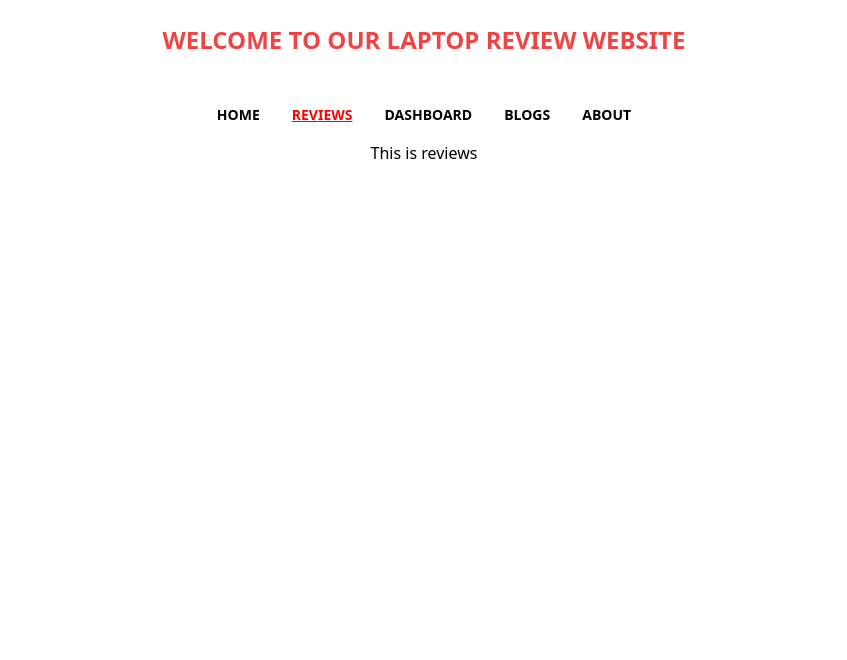
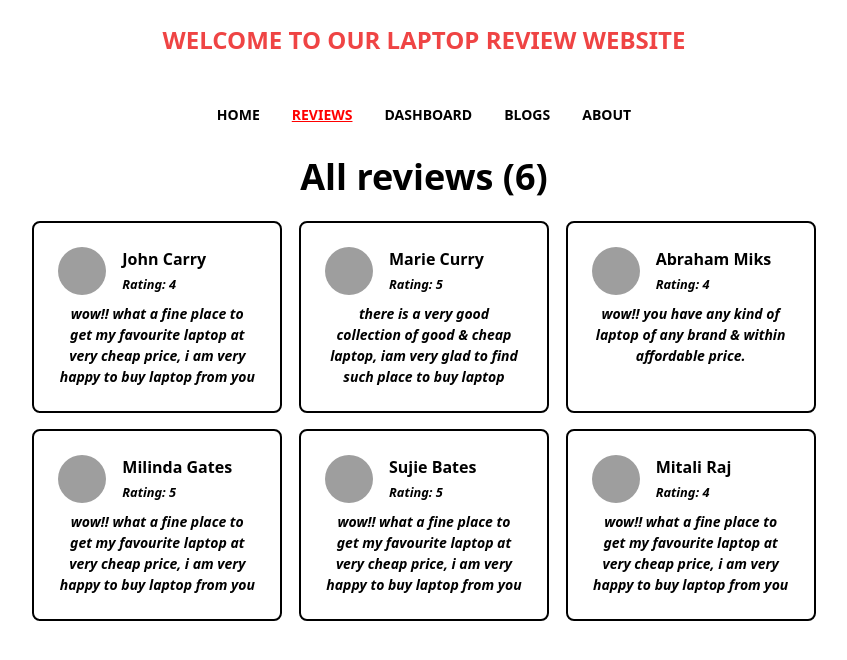
Before and after one commit to 1804011/assignment-9, a React (Create React App) app: page /reviews in a window 1280 px wide. Shown: the top 660 px of the page, without its empty margins (216-1063 px from the left). Built offline with nearby package versions, Linux system fonts and the light colour scheme; grey boxes are pictures that could not be loaded; the HTML template or start-up script is replaced by a standard one.

Commit message:
home & review section done

```diff
--- a/public/reviews.json
+++ b/public/reviews.json
@@ -1,35 +1,41 @@
 [
 	{
+		"id": 1,
 		"name": "john carry",
 		"review": "wow!! what a fine place to get my favourite laptop at very cheap price, i am very happy to buy laptop from you",
 		"rating": 4,
 		"img": "https://cdn.pixabay.com/photo/2014/07/09/10/04/man-388104_1280.jpg"
 	},
 	{
+		"id": 2,
 		"name": "marie curry",
 		"review": "there is a very good collection of good & cheap laptop, iam very glad to find such place to buy laptop",
 		"rating": 5,
 		"img": "https://images.unsplash.com/photo-1438761681033-6461ffad8d80?ixlib=rb-1.2.1&ixid=MnwxMjA3fDB8MHxzZWFyY2h8Mnx8cGVyc29ufGVufDB8fDB8fA%3D%3D&auto=format&fit=crop&w=600&q=60"
 	},
 	{
+		"id": 3,
 		"name": "abraham miks",
 		"review": "wow!! you have any kind of laptop of any brand & within affordable price.",
 		"rating": 4,
 		"img": "https://images.unsplash.com/flagged/photo-1570612861542-284f4c12e75f?ixlib=rb-1.2.1&ixid=MnwxMjA3fDB8MHxzZWFyY2h8M3x8cGVyc29ufGVufDB8fDB8fA%3D%3D&auto=format&fit=crop&w=600&q=60"
 	},
 	{
+		"id": 4,
 		"name": "milinda gates",
 		"review": "wow!! what a fine place to get my favourite laptop at very cheap price, i am very happy to buy laptop from you",
 		"rating": 5,
 		"img": "https://st3.depositphotos.com/1037987/15097/i/600/depositphotos_150975580-stock-photo-portrait-of-businesswoman-in-office.jpg"
 	},
 	{
+		"id": 5,
 		"name": "sujie bates",
 		"review": "wow!! what a fine place to get my favourite laptop at very cheap price, i am very happy to buy laptop from you",
 		"rating": 5,
 		"img": "https://cdn.pixabay.com/photo/2014/07/09/10/04/man-388104_1280.jpg"
 	},
 	{
+		"id": 6,
 		"name": "mitali raj",
 		"review": "wow!! what a fine place to get my favourite laptop at very cheap price, i am very happy to buy laptop from you",
 		"rating": 4,
--- a/src/Components/Home/Home.js
+++ b/src/Components/Home/Home.js
@@ -3,9 +3,15 @@ import "./Home.css";
 import bannerImg from "../../images/bannerImg.jfif";
 import useReviews from "../../hooks/useReviews";
 import Review from "../Review/Review";
+import { useNavigate } from "react-router-dom";
 const Home = () => {
 	const [reviews, setReviews] = useReviews();
 	let arr = reviews.slice(0, 3);
+	const navigate = useNavigate();
+	const handleButton = () => {
+		const path = "/reviews";
+		navigate(path);
+	};
 	return (
 		<div>
 			<Banner></Banner>
@@ -14,11 +20,14 @@ const Home = () => {
 			</h1>
 			<div className="reviews-container flex justify-center">
 				{arr.map((review) => (
-					<Review data={review}></Review>
+					<Review data={review} key={review.id}></Review>
 				))}
 			</div>
 			<div className="text-center my-5">
-				<button className="px-4 py-2 bg-purple-500 text-white font-semibold">
+				<button
+					className="px-4 py-2 bg-purple-500 text-white font-semibold"
+					onClick={handleButton}
+				>
 					See all reviews
 				</button>
 			</div>
--- a/src/Components/Reviews/Reviews.css
+++ b/src/Components/Reviews/Reviews.css
@@ -0,0 +1,8 @@
+.reviews-container {
+	display: grid;
+	grid-template-columns: repeat(3, 1fr);
+	/* border: 2px solid red; */
+	justify-content: center;
+	width: 800px;
+	margin: 0 auto;
+}
--- a/src/Components/Reviews/Reviews.js
+++ b/src/Components/Reviews/Reviews.js
@@ -1,7 +1,21 @@
 import React from "react";
+import useReviews from "../../hooks/useReviews";
+import Review from "../Review/Review";
 import "./Reviews.css";
 const Reviews = () => {
-	return <div>This is reviews</div>;
+	const [reviews, setReviews] = useReviews([]);
+	return (
+		<div>
+			<h1 className="text-4xl font-semibold my-4 text-center">
+				All reviews (6)
+			</h1>
+			<div className="reviews-container flex justify-center">
+				{reviews.map((review) => (
+					<Review data={review} key={review.id}></Review>
+				))}
+			</div>
+		</div>
+	);
 };
 
 export default Reviews;
```
